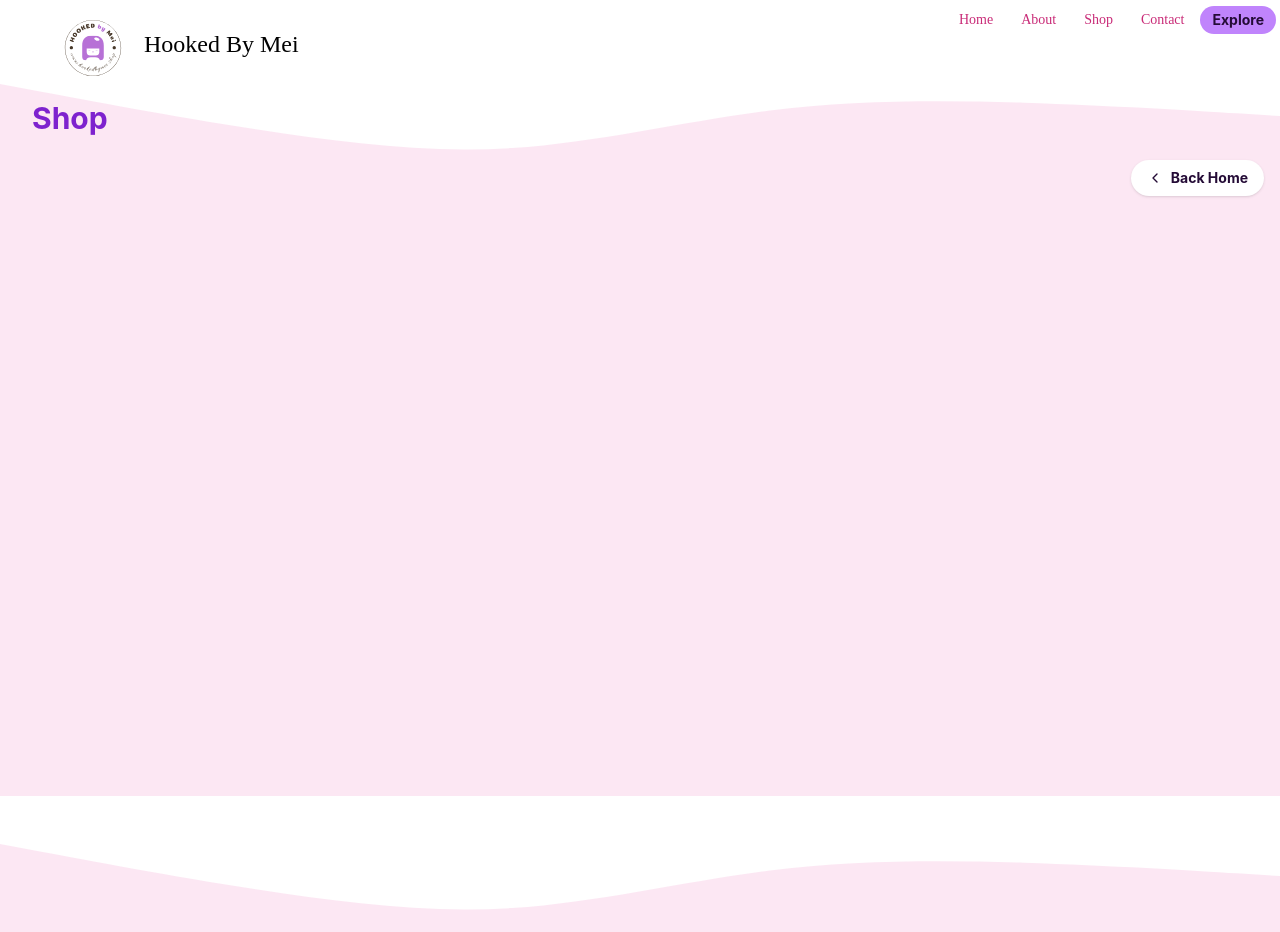
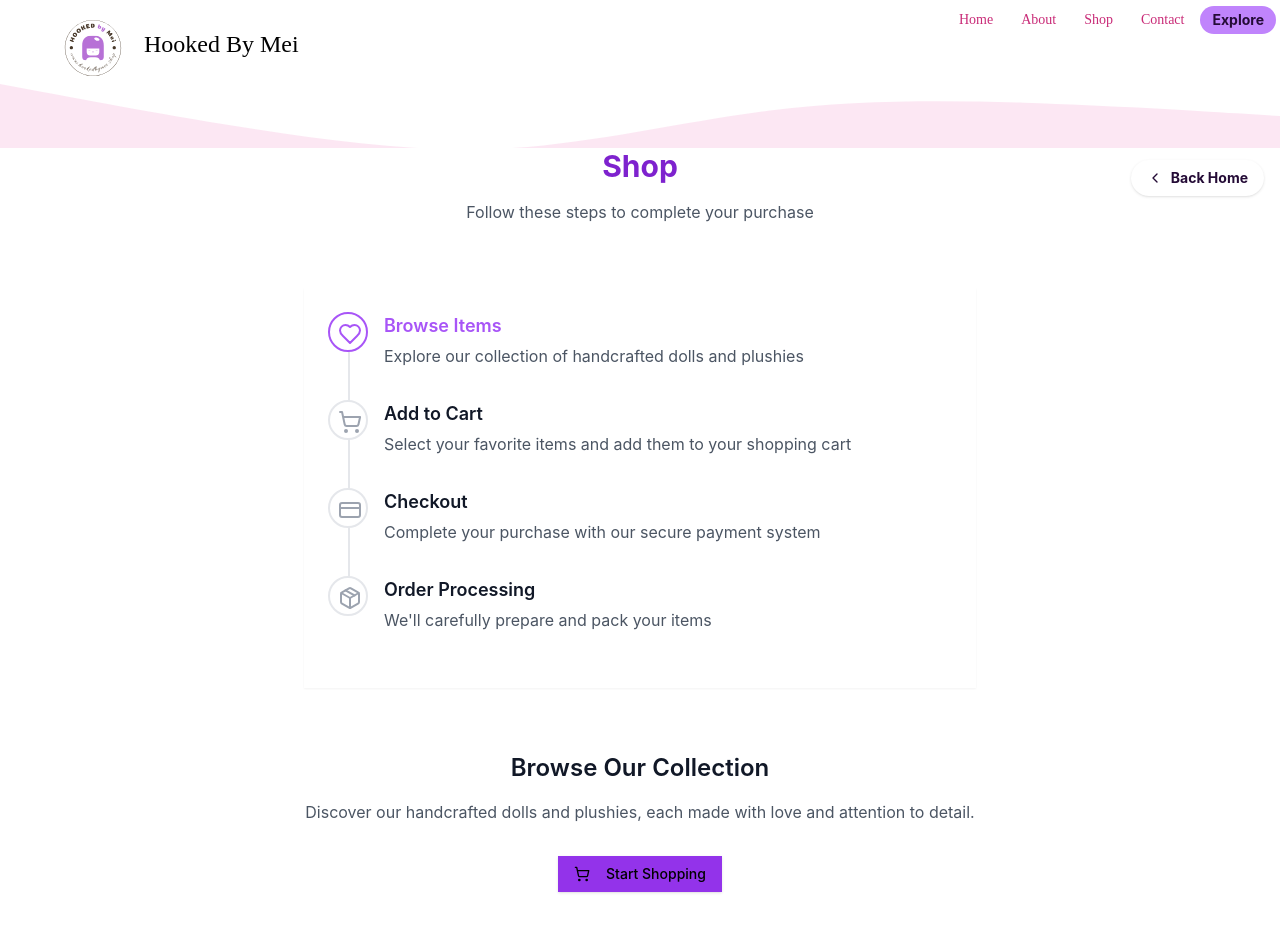
Before and after one commit to Memnoc/hkbm-landing_page, a React (Vite) app: page /shop in a window 1280 px wide. Shown: the top 932 px of the page. Built offline with nearby package versions, Linux system fonts and the light colour scheme; a web font is replaced by a local one.

Commit message:
added custom timeline component

```diff
--- /dev/null
+++ b/src/components/custom/Timeline.tsx
@@ -0,0 +1,125 @@
+import { Check, ShoppingCart, CreditCard, Package, Heart } from "lucide-react";
+import { cn } from "@/lib/utils";
+
+interface TimelineItemProps {
+  step: number;
+  currentStep: number;
+  title: string;
+  description: string;
+  icon: React.ReactNode;
+  isLast?: boolean;
+}
+
+const TimelineItem = ({
+  step,
+  currentStep,
+  title,
+  description,
+  icon,
+  isLast = false,
+}: TimelineItemProps) => {
+  const isCompleted = step < currentStep;
+  const isCurrent = step === currentStep;
+
+  return (
+    <div className="flex items-start relative">
+      {/* Connector Line */}
+      {!isLast && (
+        <div
+          className={cn(
+            "absolute left-5 top-8 h-full w-0.5",
+            isCompleted ? "bg-purple-500" : "bg-gray-200",
+          )}
+        />
+      )}
+
+      {/* Icon & Content */}
+      <div className="flex flex-col items-center mr-4 z-10">
+        <div
+          className={cn(
+            "flex items-center justify-center w-10 h-10 rounded-full border-2",
+            isCompleted
+              ? "bg-purple-500 border-purple-500"
+              : isCurrent
+                ? "bg-white border-purple-500"
+                : "bg-white border-gray-200",
+          )}
+        >
+          {isCompleted ? (
+            <Check className="w-5 h-5 text-white" />
+          ) : (
+            <div
+              className={cn(
+                "w-5 h-5",
+                isCurrent ? "text-purple-500" : "text-gray-400",
+              )}
+            >
+              {icon}
+            </div>
+          )}
+        </div>
+      </div>
+
+      {/* Text Content */}
+      <div className="flex-1 pb-8">
+        <h3
+          className={cn(
+            "text-lg font-semibold",
+            isCurrent ? "text-purple-500" : "text-gray-900",
+          )}
+        >
+          {title}
+        </h3>
+        <p className="text-gray-600 mt-1">{description}</p>
+      </div>
+    </div>
+  );
+};
+
+interface PurchaseTimelineProps {
+  currentStep: number;
+}
+
+export default function PurchaseTimeline({
+  currentStep,
+}: PurchaseTimelineProps) {
+  const steps = [
+    {
+      title: "Browse Items",
+      description: "Explore our collection of handcrafted dolls and plushies",
+      icon: <Heart />,
+    },
+    {
+      title: "Add to Cart",
+      description:
+        "Select your favorite items and add them to your shopping cart",
+      icon: <ShoppingCart />,
+    },
+    {
+      title: "Checkout",
+      description: "Complete your purchase with our secure payment system",
+      icon: <CreditCard />,
+    },
+    {
+      title: "Order Processing",
+      description: "We'll carefully prepare and pack your items",
+      icon: <Package />,
+    },
+  ];
+
+  return (
+    <div className="max-w-2xl mx-auto p-6 bg-white rounded-lg shadow-sm">
+      {steps.map((step, index) => (
+        <TimelineItem
+          key={index}
+          step={index + 1}
+          currentStep={currentStep}
+          title={step.title}
+          description={step.description}
+          icon={step.icon}
+          isLast={index === steps.length - 1}
+        />
+      ))}
+    </div>
+  );
+}
--- a/src/pages/shop/Shop.tsx
+++ b/src/pages/shop/Shop.tsx
@@ -1,11 +1,114 @@
+import { useState } from "react";
+import PurchaseTimeline from "@/components/custom/Timeline";
 import BackButton from "@/components/custom/BackButton";
+import { Button } from "@/components/ui/button";
+import { ShoppingCart } from "lucide-react";
 
 export default function Shop() {
+  const [currentStep, setCurrentStep] = useState(1);
+
   return (
-    <div className="pt-16 animate-fade-in">
-      <div className="our-story-container animate-fade-in transition-all duration-500 ease-in-out mx-auto px-8">
-        <BackButton />
-        <h1 className="text-3xl font-bold text-purple-700 mb-6">Shop</h1>
+    <div className="min-h-screen bg-white">
+      <div className="mx-auto px-4 sm:px-6 lg:px-8 max-w-7xl">
+        {/* Header Section */}
+        <div className="title-container flex flex-col mt-28 pb-16 text-center">
+          <h1 className="text-3xl font-bold text-purple-700 mb-4">Shop</h1>
+          <p className="text-gray-600">
+            Follow these steps to complete your purchase
+          </p>
+        </div>
+
+        {/* Timeline Section */}
+        <div className="mb-16">
+          <PurchaseTimeline currentStep={currentStep} />
+        </div>
+
+        {/* Content Section - Changes based on current step */}
+        <div className="mb-16">
+          {currentStep === 1 && (
+            <div className="text-center">
+              <h2 className="text-2xl font-semibold text-gray-900 mb-4">
+                Browse Our Collection
+              </h2>
+              <p className="text-gray-600 mb-8">
+                Discover our handcrafted dolls and plushies, each made with love
+                and attention to detail.
+              </p>
+              <Button
+                className="bg-purple-600 hover:bg-purple-700"
+                onClick={() => setCurrentStep(2)}
+              >
+                <ShoppingCart className="mr-2 h-4 w-4" />
+                Start Shopping
+              </Button>
+            </div>
+          )}
+
+          {currentStep === 2 && (
+            <div className="text-center">
+              <h2 className="text-2xl font-semibold text-gray-900 mb-4">
+                Your Shopping Cart
+              </h2>
+              <p className="text-gray-600 mb-8">
+                Add items to your cart and proceed to checkout when you're
+                ready.
+              </p>
+              <div className="flex justify-center gap-4">
+                <Button variant="outline" onClick={() => setCurrentStep(1)}>
+                  Continue Shopping
+                </Button>
+                <Button
+                  className="bg-purple-600 hover:bg-purple-700"
+                  onClick={() => setCurrentStep(3)}
+                >
+                  Proceed to Checkout
+                </Button>
+              </div>
+            </div>
+          )}
+
+          {currentStep === 3 && (
+            <div className="text-center">
+              <h2 className="text-2xl font-semibold text-gray-900 mb-4">
+                Checkout
+              </h2>
+              <p className="text-gray-600 mb-8">
+                Complete your purchase securely with our payment system.
+              </p>
+              <div className="flex justify-center gap-4">
+                <Button variant="outline" onClick={() => setCurrentStep(2)}>
+                  Back to Cart
+                </Button>
+                <Button
+                  className="bg-purple-600 hover:bg-purple-700"
+                  onClick={() => setCurrentStep(4)}
+                >
+                  Place Order
+                </Button>
+              </div>
+            </div>
+          )}
+
+          {currentStep === 4 && (
+            <div className="text-center">
+              <h2 className="text-2xl font-semibold text-gray-900 mb-4">
+                Order Processing
+              </h2>
+              <p className="text-gray-600 mb-8">
+                Thank you for your order! We'll start preparing your items right
+                away.
+              </p>
+              <Button variant="outline" onClick={() => setCurrentStep(1)}>
+                Continue Shopping
+              </Button>
+            </div>
+          )}
+        </div>
+
+        {/* Back Button */}
+        <div className="pb-16">
+          <BackButton />
+        </div>
       </div>
     </div>
   );
```
Also changed, not shown: 1 other file (tests, documents, lock files or other folders).
